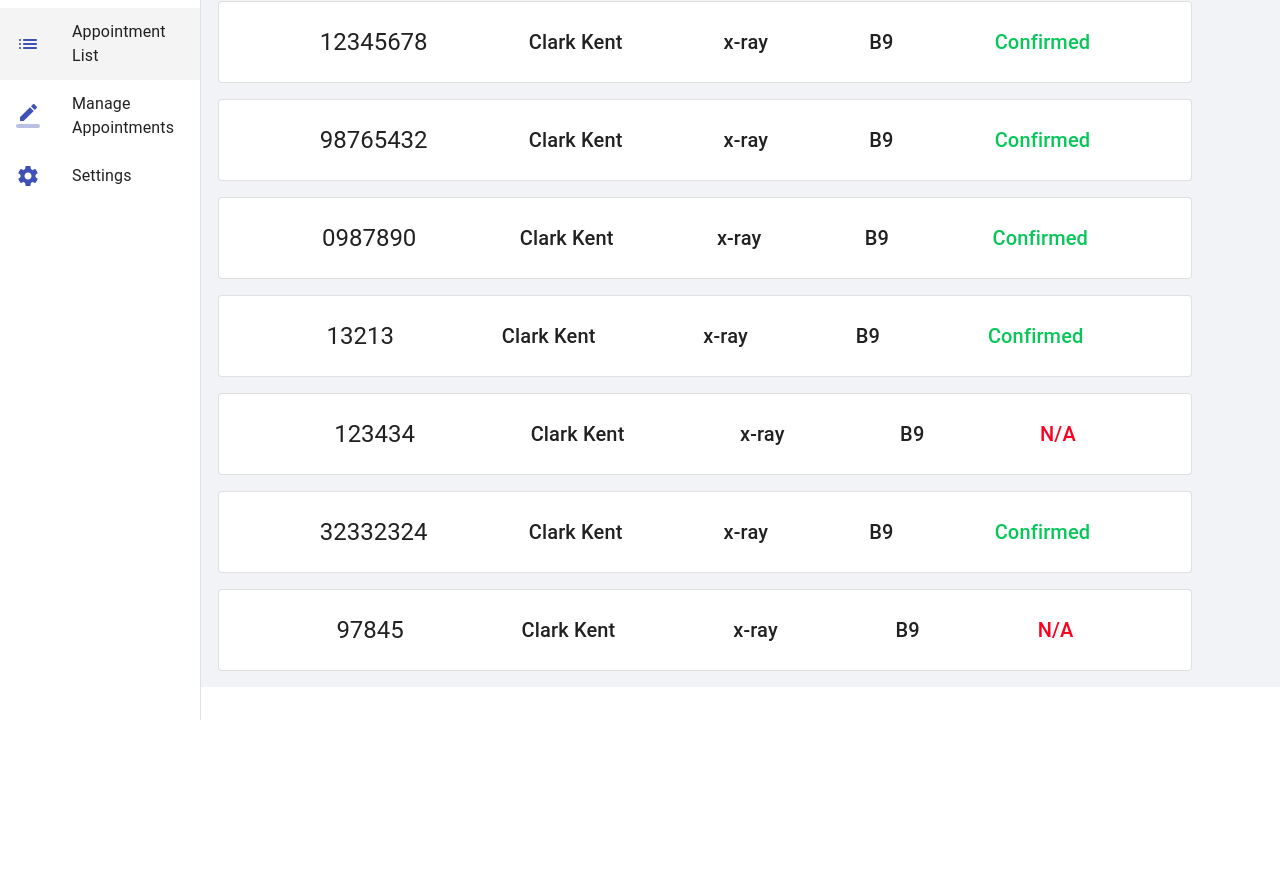
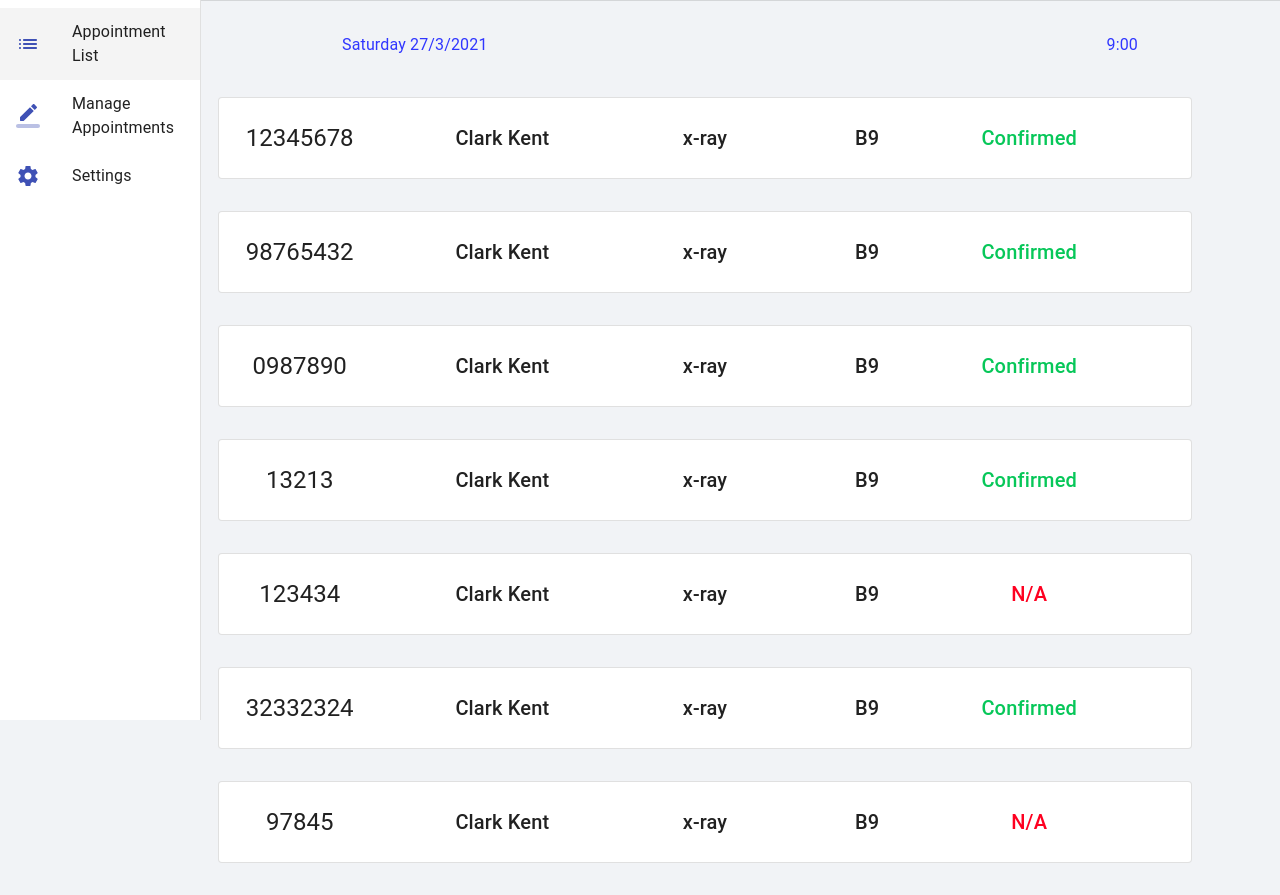
Before and after one commit to Sena543/doctors-proj, a React (Create React App) app: page / in a window 1280 px wide. Shown: the part 80-975 px from the top of the page. Before the commit the page ends 800 px from the top, so only its background shows below. Built offline with nearby package versions, Linux system fonts and the light colour scheme.

Commit message:
finishe appointment page

```diff
--- a/src/components/appointments/Names.js
+++ b/src/components/appointments/Names.js
@@ -1,4 +1,4 @@
-import { makeStyles, Typography, Paper } from "@material-ui/core";
+import { makeStyles, Typography, Paper, Grid } from "@material-ui/core";
 import React from "react";
 
 const useStyles = makeStyles({
@@ -15,32 +15,44 @@ const useStyles = makeStyles({
 		justifyContent: "space-evenly",
 		alignItems: "center",
 		height: "5em",
-		// position: "relative",
-		// left: "5%",
 		marginLeft: "15%",
 		marginRight: "15%",
 		width: "95%",
-		marginBottom: "1em",
+		marginBottom: "2em",
 	},
 });
-export default function Names({ namesList }) {
+export default function Names({ name, officeNumber, arrivalConfirmation, checkupType, id }) {
 	const classes = useStyles();
+	const gridSpacingxs = 2;
 	return (
 		<div className={classes.paperDiv}>
-			{namesList &&
-				namesList.map(({ name, checkupType, id, officeNumber, arrivalConfirmation }) => (
-					<Paper elevation={0} variant="outlined" className={classes.paper}>
+			{/* {namesList &&
+				namesList.map(({ name, checkupType, id, officeNumber, arrivalConfirmation }) => ( */}
+			<Paper elevation={0} variant="outlined" className={classes.paper}>
+				<Grid container direction="row">
+					{/* <Grid item xs={2}></Grid> */}
+					<Grid item xs={gridSpacingxs}>
 						<Typography variant="h5">{id}</Typography>
+					</Grid>
+					<Grid item xs={gridSpacingxs + 1}>
 						<Typography variant="h6">{name}</Typography>
+					</Grid>
+					<Grid item xs={gridSpacingxs}>
 						<Typography variant="h6">{checkupType}</Typography>
+					</Grid>
+					<Grid item xs={gridSpacingxs}>
 						<Typography variant="h6">{officeNumber}</Typography>
+					</Grid>
+					<Grid item xs={gridSpacingxs}>
 						<Typography
 							variant="h6"
 							style={{ color: arrivalConfirmation ? "#07C759" : "#FE0020" }}>
 							{arrivalConfirmation ? "Confirmed" : "N/A"}
 						</Typography>
-					</Paper>
-				))}
+					</Grid>
+				</Grid>
+			</Paper>
+			{/* ))} */}
 		</div>
 	);
 }
--- a/src/components/appointments/SearchBar.js
+++ b/src/components/appointments/SearchBar.js
@@ -25,11 +25,14 @@ import React from "react";
 
 const useStyles = makeStyles({
 	root: {
-		width: "80%",
+		width: "100%",
+		justifyContent: "center",
+		alignItems: "center",
 	},
 	textField: {
-		width: "30em",
+		width: "50%",
 		borderColor: "#F1F3F6",
+		margin: 10,
 	},
 });
 export default function SearchBar() {
--- a/src/index.css
+++ b/src/index.css
@@ -1,13 +1,12 @@
 body {
-  margin: 0;
-  font-family: -apple-system, BlinkMacSystemFont, 'Segoe UI', 'Roboto', 'Oxygen',
-    'Ubuntu', 'Cantarell', 'Fira Sans', 'Droid Sans', 'Helvetica Neue',
-    sans-serif;
-  -webkit-font-smoothing: antialiased;
-  -moz-osx-font-smoothing: grayscale;
+	margin: 0;
+	background-color: "#F1F3F6";
+	font-family: -apple-system, BlinkMacSystemFont, "Segoe UI", "Roboto", "Oxygen", "Ubuntu", "Cantarell",
+		"Fira Sans", "Droid Sans", "Helvetica Neue", sans-serif;
+	-webkit-font-smoothing: antialiased;
+	-moz-osx-font-smoothing: grayscale;
 }
 
 code {
-  font-family: source-code-pro, Menlo, Monaco, Consolas, 'Courier New',
-    monospace;
+	font-family: source-code-pro, Menlo, Monaco, Consolas, "Courier New", monospace;
 }
--- a/src/pages/Appointments.js
+++ b/src/pages/Appointments.js
@@ -1,10 +1,13 @@
-import { Container, Divider, makeStyles, Paper, TextField, Typography } from "@material-ui/core";
-import { green } from "@material-ui/core/colors";
+import { Divider, makeStyles, Typography } from "@material-ui/core";
 import React from "react";
 import Names from "../components/appointments/Names";
 import SearchBar from "../components/appointments/SearchBar";
 
 const useStyles = makeStyles({
+	root: {
+		display: "flex",
+		flexDirection: "column",
+	},
 	paperDiv: {
 		display: "flex",
 		flexDirection: "column",
@@ -85,20 +88,50 @@ export default function Appointments() {
 			officeNumber: "B9",
 			arrivalConfirmation: null,
 		},
+		{
+			id: "97845",
+			name: "Clark Kent",
+			checkupType: "x-ray",
+			officeNumber: "B9",
+			arrivalConfirmation: null,
+		},
+		{
+			id: "97845",
+			name: "Clark Kent",
+			checkupType: "x-ray",
+			officeNumber: "B9",
+			arrivalConfirmation: null,
+		},
+		{
+			id: "97845",
+			name: "Clark Kent",
+			checkupType: "x-ray",
+			officeNumber: "B9",
+			arrivalConfirmation: null,
+		},
 	];
 	return (
-		<div>
-			<div>
+		<div className={classes.root}>
+			<div style={{ height: "5em", justifyContent: "center", alignItems: "center" }}>
 				<SearchBar />
-				<Divider />
 			</div>
-			<div style={{ display: "flex", justifyContent: "space-between" }}>
-				<Typography>
+			<Divider />
+			<div style={{ display: "flex", justifyContent: "space-between", height: "2em", margin: "2em" }}>
+				<Typography style={{ position: "relative", left: 310, color: "#3036FF" }}>
 					{days[dayNum]} {`${day}/${month}/${year}`}
 				</Typography>
-				<Typography>9:00</Typography>
+				<Typography style={{ position: "relative", right: 110, color: "#3036FF" }}>9:00</Typography>
 			</div>
-	<Names namesList={namesList}/>
+			{namesList &&
+				namesList.map(({ name, officeNumber, arrivalConfirmation, id, checkupType }) => (
+					<Names
+						name={name}
+						officeNumber={officeNumber}
+						id={id}
+						checkupType={checkupType}
+						arrivalConfirmation={arrivalConfirmation}
+					/>
+				))}
 		</div>
 	);
 }
```
Also changed, not shown: src/App.css (indentation only).
